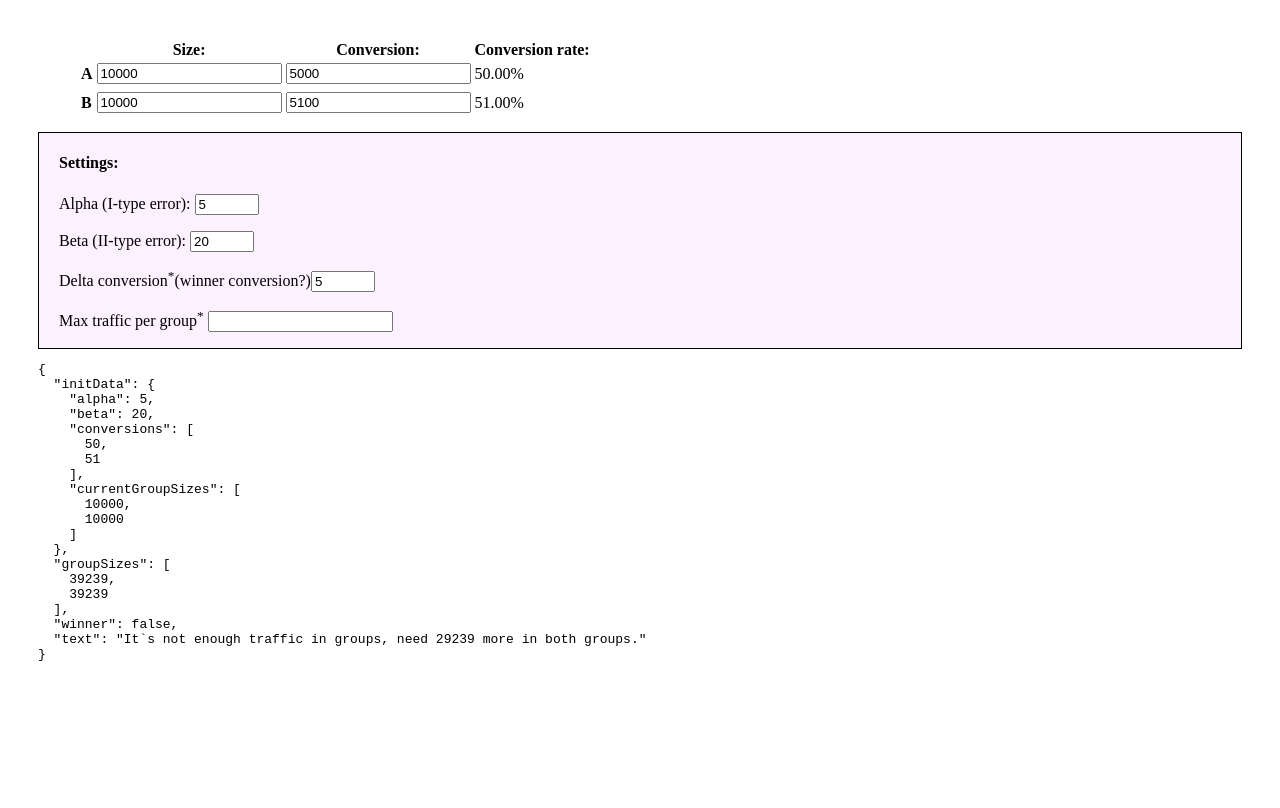
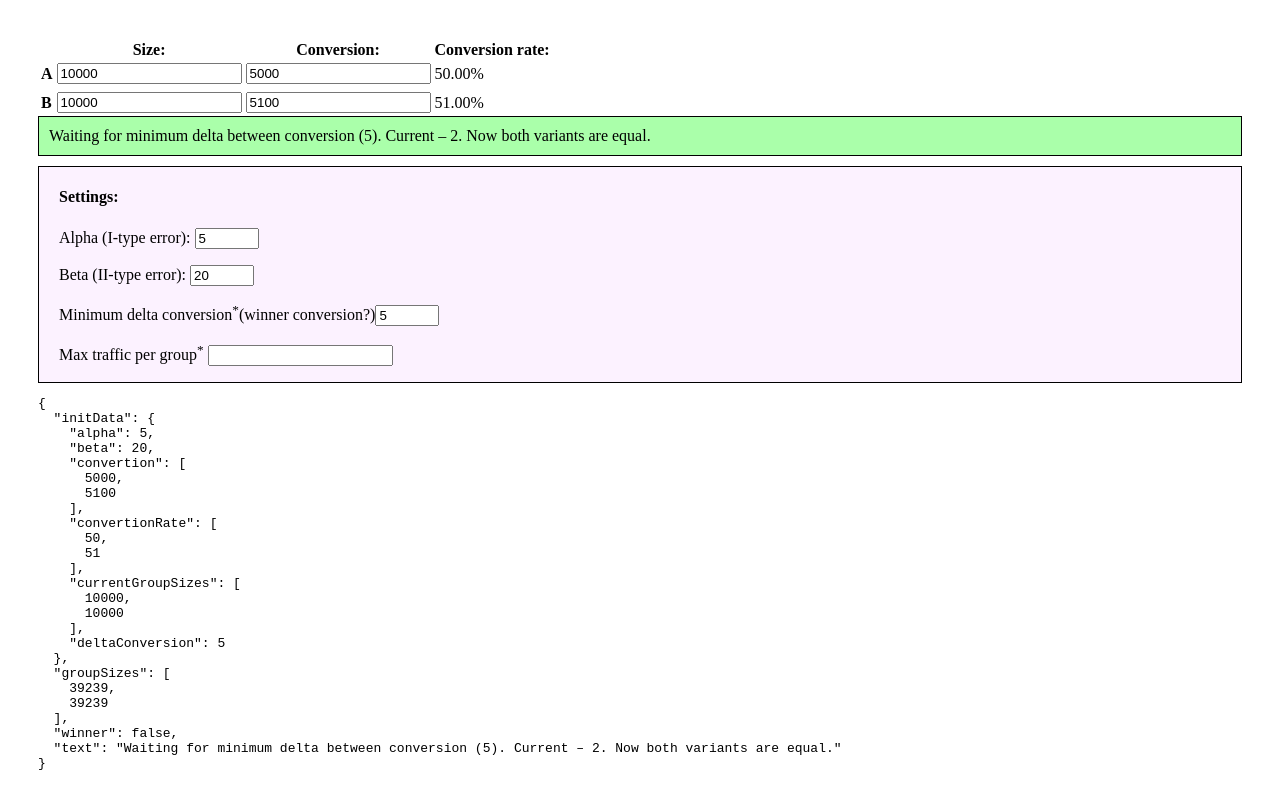
Before and after one commit to fliptheweb/ab-group-size, a website built with webpack: page dist/index.html in a window 1280 px wide. Built offline with nearby package versions, Linux system fonts and the light colour scheme.

Commit message:
Use conversation rate instead of just convertion

```diff
--- a/src/browser.js
+++ b/src/browser.js
@@ -5,8 +5,8 @@ let ABGroupSize = require('../src/index');
 let initData = {
   alpha: 5,  // optional
   beta: 20,  // optional
-  conversions: [1.2, 1.4],
-  conversionRates: [1.2, 1.4], // refactor
+  convertion: [1.2, 1.4],
+  // conversionRates: [1.2, 1.4], // refactor
   currentGroupSizes: [], // optional
   deltaСonversion: 5   // optional
   // maxTrafficPerGroup: 10000
@@ -17,26 +17,26 @@ const RESULTS = {
   WINNER_SECOND: 'Second variant are winner.',
   WINNER_EQUAL: 'Both variants are equal.',
   NOT_ENOUGH: (strings) =>
-    `It\`s not enough traffic in groups, need ${strings[0]}.`,
+    `It\`s not enough traffic in groups, need ${strings}.`,
   NO_CURRENT_GROUP: 'We can`t detect winner, because it`s relative to the group size.',
-  NOT_MINIMUM_DELTA_conversion: ([deltaСonversion, currentdeltaСonversion]) =>
-    `Waiting for minimum delta between conversion (${deltaСonversion}). Current – ${currentdeltaСonversion}`
+  NOT_MINIMUM_DELTA_CONVERSION: (deltaСonversion, currentDeltaConversion) =>
+    `Waiting for minimum delta between conversion (${deltaСonversion}). Current – ${currentDeltaConversion}. Now both variants are equal.`
 }
 
 let getTextOfResult = (resultCode, ...params) => {
   if (!RESULTS[resultCode]) return;
 
   if (typeof (RESULTS[resultCode]) === 'function') {
-    return RESULTS[resultCode](params);
+    return RESULTS[resultCode](...params);
   } else {
     return RESULTS[resultCode];
   }
 }
 
-let validateData = ({alpha, beta, conversions, currentGroupSizes, deltaСonversion}) => {
-  if (!conversions || conversions.length !== 2) {
+let validateData = ({alpha, beta, convertion, convertionRate, currentGroupSizes, deltaСonversion}) => {
+  if (!convertion || convertion.length !== 2) {
     try {
-      throw new Error('You must pass 2 conversions value, like [3, 3.2].');
+      throw new Error('You must pass 2 convertion value, like [3, 3.2].');
     } catch (err) {
       return err;
     }
@@ -45,11 +45,21 @@ let validateData = ({alpha, beta, conversions, currentGroupSizes, deltaСonversi
   let validatedData = {
     alpha: parseFloat(alpha),
     beta: parseFloat(beta),
-    conversions: [parseFloat(conversions[0]), parseFloat(conversions[1])]
+    convertion: [parseFloat(convertion[0]), parseFloat(convertion[1])],
+    convertionRate: [parseFloat(convertionRate[0]), parseFloat(convertionRate[1])]
   }
 
   if (currentGroupSizes && currentGroupSizes.length === 2) {
     validatedData.currentGroupSizes = [parseFloat(currentGroupSizes[0]), parseFloat(currentGroupSizes[1])];
+
+    if ((currentGroupSizes[0] <= validatedData.convertion[0]) ||
+      (currentGroupSizes[1] <= validatedData.convertion[1])) {
+      try {
+        throw new Error('Conversion can`t be more than group size');
+      } catch (err) {
+        return err;
+      }
+    }
   }
 
   if (deltaСonversion) {
@@ -62,25 +72,11 @@ let validateData = ({alpha, beta, conversions, currentGroupSizes, deltaСonversi
 let ABGroupSizeGui = (params) => {
   let data = validateData(params);
   let result = {};
-  // определиться как мерить delta, в процентах между конверсиями?
-  let currentdeltaСonversion = Math.abs(data.conversions[0] - data.conversions[1]);
-
   // validate data
+  console.log('gui data', data)
+  console.log('gui params', params)
   result.groupSizes = ABGroupSize(data);
   result.winner = false;
-
-  if (data.deltaСonversion) {
-    result.deltaGroupSizes = ABGroupSize(Object.assign(
-      {},
-      data,
-      {
-        conversions: [
-          data.conversions[0],
-          data.conversions[0] + (data.conversions[0] / 100 * data.deltaСonversion)
-        ]
-      }
-    ));
-  }
 
   // Сравниваем с текущими размерами групп
   // Сравниваем с дельтой если есть
@@ -97,10 +93,10 @@ let ABGroupSizeGui = (params) => {
 
     // Определяем победителя
     if (isEnoughData) {
-      if (data.conversions[0] > data.conversions[1]) {
+      if (data.convertion[0] > data.convertion[1]) {
         result.winner = 1;
         result.text = getTextOfResult('WINNER_FIRST');
-      } else if (data.conversions[0] < data.conversions[1]) {
+      } else if (data.convertion[0] < data.convertion[1]) {
         result.winner = 2;
         result.text = getTextOfResult('WINNER_SECOND');
       } else {
@@ -110,22 +106,34 @@ let ABGroupSizeGui = (params) => {
     }
 
     if (!isEnoughData) {
-      let missingAmount = '';
+      let missingAmount;
       if (result.groupSizes[0] === result.groupSizes[1]) {
-        missingAmount = `${result.groupSizes[0] - data.currentGroupSizes[0]} more in both groups`;
+        missingAmount = `${result.groupSizes[0] - data.currentGroupSizes[0]} more per both groups`;
       } else {
         missingAmount = `${result.groupSizes[0] - data.currentGroupSizes[0]} in first and ${result.groupSizes[0] - data.currentGroupSizes[0]} in second group`;
       }
       result.text = getTextOfResult('NOT_ENOUGH', missingAmount);
     }
 
-    // Если текущая разница конверсий больше, чем нужно, то победитель есть, если нет, то нет
-    if (data.deltaСonversion && data.deltaСonversion > currentdeltaСonversion) {
+    // Delta Conversions – насколько % различаются конверсии
+    let currentDeltaConversion = Math.abs(100 - (data.convertion[1] / (data.convertion[0] / 100)));
+    // Если текущая разница конверсий меньше, чем нужно, то победителя нет
+    if (data.deltaСonversion && data.deltaСonversion > currentDeltaConversion) {
+      // result.deltaGroupSizes = ABGroupSize(Object.assign(
+      //   {},
+      //   data,
+      //   {
+      //     convertionRate: [
+      //       ABGroupSize().convertionToConvertionRate(params.currentGroupSizes[0], data.convertion[0]),
+      //       ABGroupSize().convertionToConvertionRate(params.currentGroupSizes[1], data.convertion[0] + (data.convertion[0] / 100 * data.deltaСonversion))
+      //     ]
+      //   }
+      // ));
       result.winner = false;
-      result.text = getTextOfResult('NOT_MINIMUM_DELTA_conversion', data.deltaСonversion, currentdeltaСonversion);
+      result.text = getTextOfResult('NOT_MINIMUM_DELTA_CONVERSION', data.deltaСonversion, currentDeltaConversion);
 
       // if (data.currentGroupSizes[0] >= result.deltaGroupSizes[0] && data.currentGroupSizes[1] >= result.deltaGroupSizes[1]) {
-      //   result.text = 'It`s enough traffic for your delta conversions';
+      //   result.text = 'It`s enough traffic for your delta convertion';
       //   result.type = 'ENOUGH_TRAFFIC_DELTA';
       // }
     }
@@ -155,13 +163,21 @@ let beta = document.getElementById('beta');
 let deltaСonversion = document.getElementById('delta-conversion');
 let maxTraffic = document.getElementById('max-traffic');
 
+// Result
+let result = document.getElementById('result');
+let resultMessage = document.querySelector('.ab-calculator__result-message');
+
 let renderCalculator = (event) => {
-  let conversions = [
-    ABGroupSize().convertionToConversionRate(aGroupSize.value, aConversion.value),
-    ABGroupSize().convertionToConversionRate(bGroupSize.value, bConversion.value)
+  let convertion = [
+    aConversion.value,
+    bConversion.value
   ];
-  aConversionRate.innerHTML = conversions[0] + '%';
-  bConversionRate.innerHTML = conversions[1] + '%';
+  let convertionRate = [
+    ABGroupSize().convertionToConvertionRate(aGroupSize.value, aConversion.value),
+    ABGroupSize().convertionToConvertionRate(bGroupSize.value, bConversion.value)
+  ]
+  aConversionRate.innerHTML = convertionRate[0] + '%';
+  bConversionRate.innerHTML = convertionRate[1] + '%';
 
   let data = Object.assign(
     {},
@@ -173,13 +189,16 @@ let renderCalculator = (event) => {
         aGroupSize.value,
         bGroupSize.value
       ],
-      conversions: conversions,
+      convertion: convertion,
+      convertionRate: convertionRate,
       maxTrafficPerGroup: maxTraffic.value,
       deltaСonversion: deltaСonversion.value
     }
   )
+  data = ABGroupSizeGui(data);
 
-  document.getElementById('result').innerHTML = JSON.stringify(ABGroupSizeGui(data), null, 2);
+  resultMessage.innerHTML = data.text;
+  result.innerHTML = JSON.stringify(data, null, 2);
 }
 
 // Bind render to all controls
--- a/src/index.js
+++ b/src/index.js
@@ -19,16 +19,17 @@ let ABGroupSize = {
     n2 = sample size for group #2
   */
   getGroupSize: (data) => {
-    let {alpha, beta, conversions, ratio} = ABGroupSize._validateData(data);
+    console.log(data)
+    let {alpha, beta, convertionRate, ratio} = ABGroupSize._validateData(data);
 
     alpha = alpha / 100;
     beta = beta / 100;
-    conversions = [conversions[0] / 100, conversions[1] / 100];
+    convertionRate = [convertionRate[0] / 100, convertionRate[1] / 100];
 
-    let delta = Math.abs(conversions[0] - conversions[1]);
-    let q1 = 1 - conversions[0];
-    let q2 = 1 - conversions[1];
-    let pResult = (conversions[0] + ratio * conversions[1]) / (1 + ratio);
+    let delta = Math.abs(convertionRate[0] - convertionRate[1]);
+    let q1 = 1 - convertionRate[0];
+    let q2 = 1 - convertionRate[1];
+    let pResult = (convertionRate[0] + ratio * convertionRate[1]) / (1 + ratio);
     let qResult = 1 - pResult;
     let zValue1 = ABGroupSize._computeCriticalNormalZValue(1 - alpha / 2);
     let zValue2 = ABGroupSize._computeCriticalNormalZValue(1 - beta);
@@ -37,7 +38,7 @@ let ABGroupSize = {
       (zValue1 * Math.sqrt(
         pResult * qResult * (1 + 1 / ratio)
       ) + zValue2 * Math.sqrt(
-        conversions[0] * q1 + ((conversions[1] * q2) / ratio))
+        convertionRate[0] * q1 + ((convertionRate[1] * q2) / ratio))
       )
     , 2) / Math.pow(delta, 2);
     let groupSize2 = ratio * groupSize1;
@@ -48,10 +49,10 @@ let ABGroupSize = {
     ];
   },
 
-  _validateData: ({alpha = DEFAULT_ALPHA, beta = DEFAULT_BETA, conversions, ratio = DEFAULT_RATIO}) => {
+  _validateData: ({alpha = DEFAULT_ALPHA, beta = DEFAULT_BETA, convertionRate, ratio = DEFAULT_RATIO}) => {
     alpha = parseFloat(alpha)
     beta = parseFloat(beta)
-    conversions = [parseFloat(conversions[0]), parseFloat(conversions[1])]
+    convertionRate = [parseFloat(convertionRate[0]), parseFloat(convertionRate[1])]
     ratio = parseFloat(ratio)
 
     if (alpha < 0 || alpha > 100) {
@@ -62,23 +63,24 @@ let ABGroupSize = {
       console.warn(`Beta must be from 0 to 100 percent. Beta set to default ${DEFAULT_BETA}.`);
       beta = DEFAULT_BETA;
     }
-    if (!conversions || conversions.length !== 2) {
+    if (!convertionRate || convertionRate.length !== 2) {
       try {
-        throw new Error('You must pass 2 conversions value, like [3, 3.2].');
+        throw new Error('You must pass 2 convertionRate value, like [3, 3.2].');
       } catch (err) {
         return err;
       }
     }
 
     return {
-      conversions,
+      convertionRate,
       ratio,
       alpha,
       beta
     }
   },
 
-  convertionToConversionRate: (sizeOfGroup, conversion) => {
+  convertionToConvertionRate: (sizeOfGroup, conversion) => {
+    // if (!sizeOfGroup || !conversion || sizeOfGroup === 0) return 0;
     return (parseInt(conversion) / (parseInt(sizeOfGroup) / 100)).toFixed(CONVERSION_ACCURACY);
   },
 
```
Also changed, not shown: README.md, dist/index.html.
